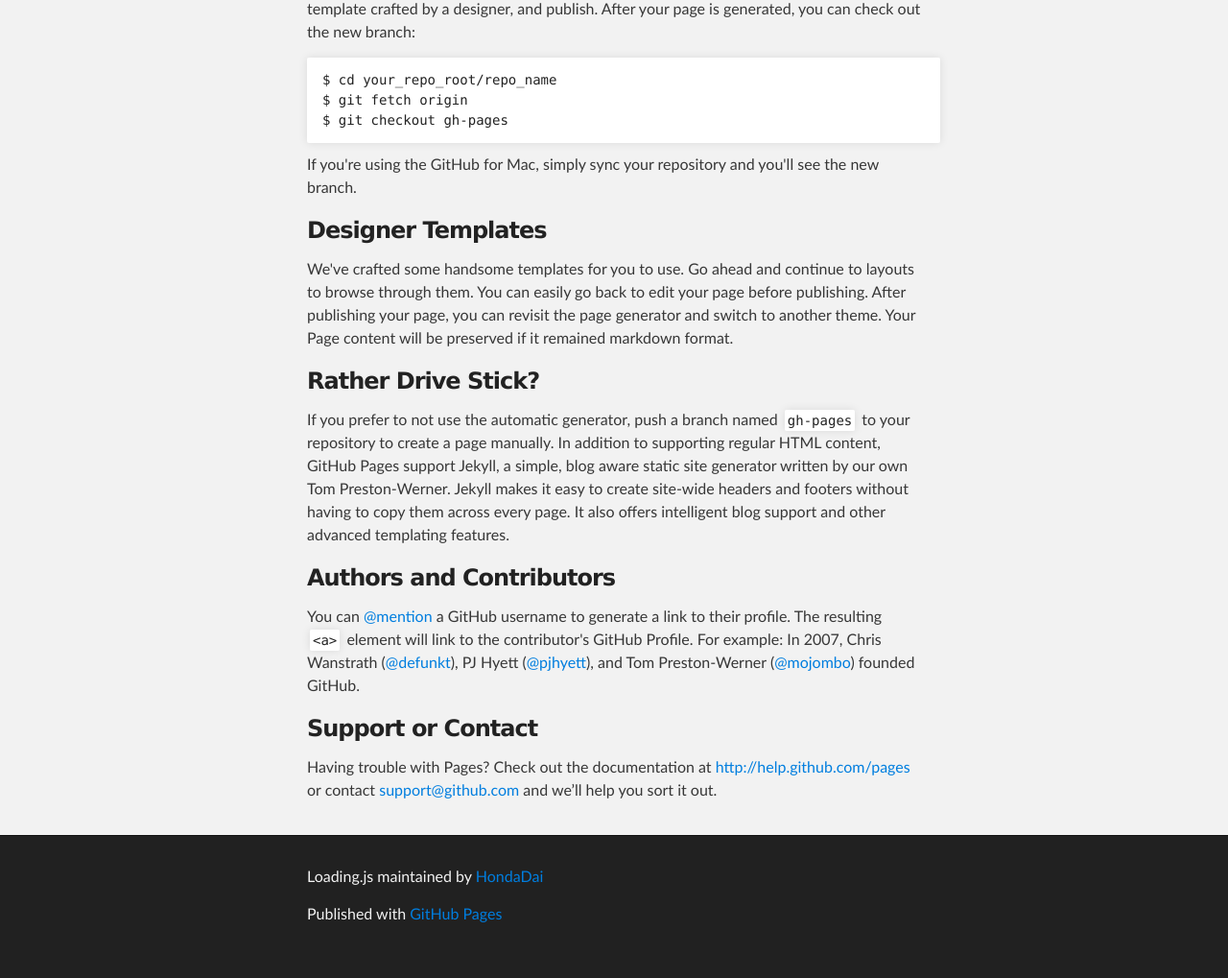
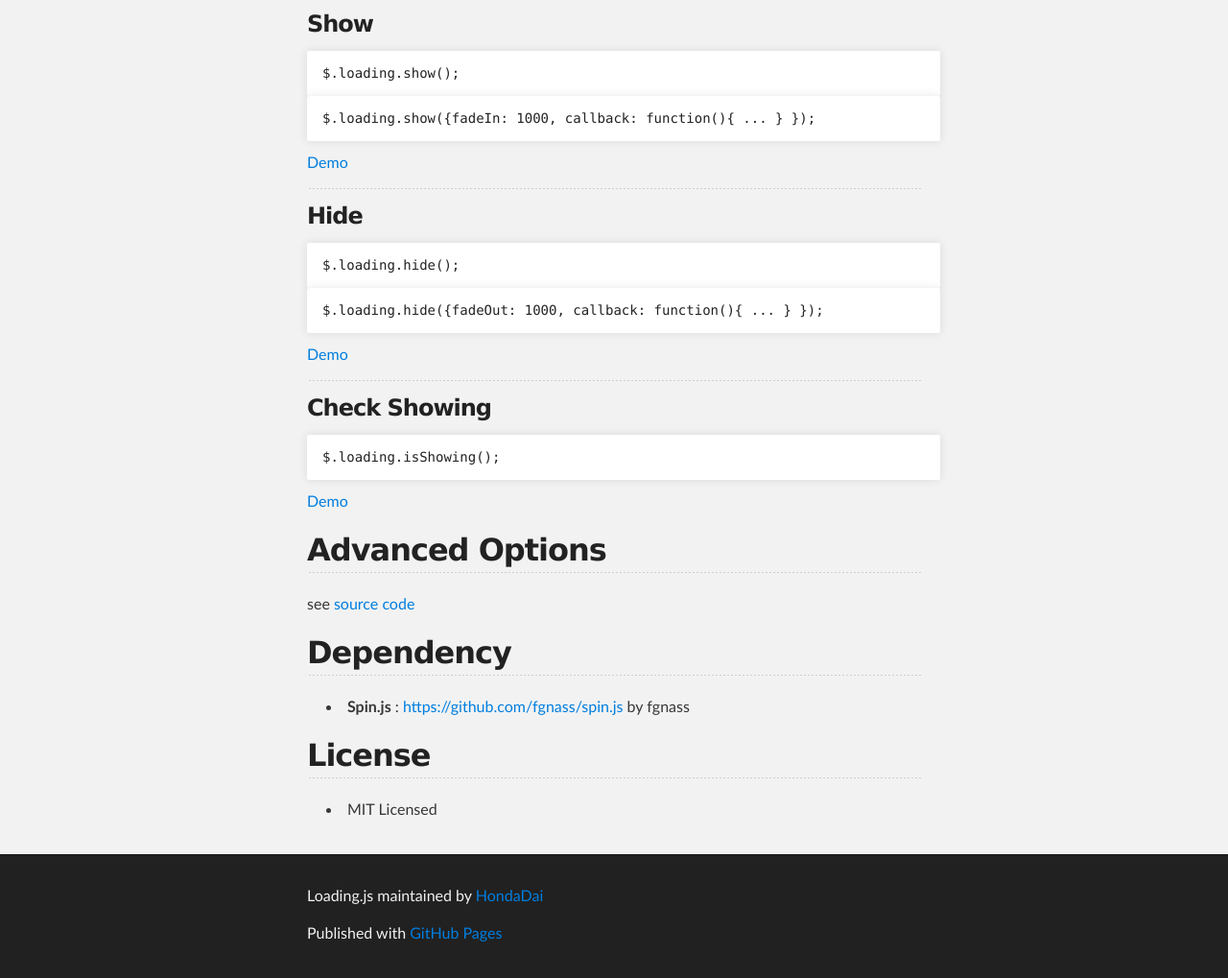
Before and after one commit to HondaDai/loading.js, a plain HTML site: page index.html in a window 1280 px wide. Shown: the part 321-1340 px from the top of the page at 96% size. Drawn offline with Linux system fonts and the light colour scheme.

```diff
--- a/index.html
+++ b/index.html
@@ -4,7 +4,7 @@
   <head>
     <meta charset='utf-8' />
     <meta http-equiv="X-UA-Compatible" content="chrome=1" />
-    <meta name="description" content="Loading.js : " />
+    <meta name="description" content="Loading.js : A Simple Loading Overlay" />
 
     <link rel="stylesheet" type="text/css" media="screen" href="stylesheets/stylesheet.css">
 
@@ -19,7 +19,7 @@
           <a id="forkme_banner" href="https://github.com/HondaDai/loading.js">View on GitHub</a>
 
           <h1 id="project_title">Loading.js</h1>
-          <h2 id="project_tagline"></h2>
+          <h2 id="project_tagline">A Simple Loading Overlay</h2>
 
             <section id="downloads">
               <a class="zip_download_link" href="https://github.com/HondaDai/loading.js/zipball/master">Download this project as a .zip file</a>
@@ -31,37 +31,56 @@
     <!-- MAIN CONTENT -->
     <div id="main_content_wrap" class="outer">
       <section id="main_content" class="inner">
-        <h3>
-<a name="welcome-to-github-pages" class="anchor" href="#welcome-to-github-pages"><span class="octicon octicon-link"></span></a>Welcome to GitHub Pages.</h3>
+        <h2>
+<a name="usage" class="anchor" href="#usage"><span class="octicon octicon-link"></span></a>Usage</h2>
 
-<p>This automatic page generator is the easiest way to create beautiful pages for all of your projects. Author your page content here using GitHub Flavored Markdown, select a template crafted by a designer, and publish. After your page is generated, you can check out the new branch:</p>
+<h3>
+<a name="show" class="anchor" href="#show"><span class="octicon octicon-link"></span></a>Show</h3>
 
-<pre><code>$ cd your_repo_root/repo_name
-$ git fetch origin
-$ git checkout gh-pages
+<pre><code>$.loading.show();
 </code></pre>
 
-<p>If you're using the GitHub for Mac, simply sync your repository and you'll see the new branch.</p>
+<pre><code>$.loading.show({fadeIn: 1000, callback: function(){ ... } });
+</code></pre>
 
-<h3>
-<a name="designer-templates" class="anchor" href="#designer-templates"><span class="octicon octicon-link"></span></a>Designer Templates</h3>
+<p><a href="#">Demo</a></p>
 
-<p>We've crafted some handsome templates for you to use. Go ahead and continue to layouts to browse through them. You can easily go back to edit your page before publishing. After publishing your page, you can revisit the page generator and switch to another theme. Your Page content will be preserved if it remained markdown format.</p>
+<hr><h3>
+<a name="hide" class="anchor" href="#hide"><span class="octicon octicon-link"></span></a>Hide</h3>
 
-<h3>
-<a name="rather-drive-stick" class="anchor" href="#rather-drive-stick"><span class="octicon octicon-link"></span></a>Rather Drive Stick?</h3>
+<pre><code>$.loading.hide();
+</code></pre>
 
-<p>If you prefer to not use the automatic generator, push a branch named <code>gh-pages</code> to your repository to create a page manually. In addition to supporting regular HTML content, GitHub Pages support Jekyll, a simple, blog aware static site generator written by our own Tom Preston-Werner. Jekyll makes it easy to create site-wide headers and footers without having to copy them across every page. It also offers intelligent blog support and other advanced templating features.</p>
+<pre><code>$.loading.hide({fadeOut: 1000, callback: function(){ ... } });
+</code></pre>
 
-<h3>
-<a name="authors-and-contributors" class="anchor" href="#authors-and-contributors"><span class="octicon octicon-link"></span></a>Authors and Contributors</h3>
+<p><a href="#">Demo</a></p>
 
-<p>You can <a href="https://github.com/blog/821" class="user-mention">@mention</a> a GitHub username to generate a link to their profile. The resulting <code>&lt;a&gt;</code> element will link to the contributor's GitHub Profile. For example: In 2007, Chris Wanstrath (<a href="https://github.com/defunkt" class="user-mention">@defunkt</a>), PJ Hyett (<a href="https://github.com/pjhyett" class="user-mention">@pjhyett</a>), and Tom Preston-Werner (<a href="https://github.com/mojombo" class="user-mention">@mojombo</a>) founded GitHub.</p>
+<hr><h3>
+<a name="check-showing" class="anchor" href="#check-showing"><span class="octicon octicon-link"></span></a>Check Showing</h3>
 
-<h3>
-<a name="support-or-contact" class="anchor" href="#support-or-contact"><span class="octicon octicon-link"></span></a>Support or Contact</h3>
+<pre><code>$.loading.isShowing();
+</code></pre>
 
-<p>Having trouble with Pages? Check out the documentation at <a href="http://help.github.com/pages">http://help.github.com/pages</a> or contact <a href="mailto:support@github.com">support@github.com</a> and we’ll help you sort it out.</p>
+<p><a href="#">Demo</a></p>
+
+<h2>
+<a name="advanced-options" class="anchor" href="#advanced-options"><span class="octicon octicon-link"></span></a>Advanced Options</h2>
+
+<p>see <a href="https://github.com/HondaDai/loading.js/blob/master/js/loading.js">source code</a></p>
+
+<h2>
+<a name="dependency" class="anchor" href="#dependency"><span class="octicon octicon-link"></span></a>Dependency</h2>
+
+<ul>
+<li>
+<strong>Spin.js</strong> : <a href="https://github.com/fgnass/spin.js">https://github.com/fgnass/spin.js</a> by fgnass</li>
+</ul><h2>
+<a name="license" class="anchor" href="#license"><span class="octicon octicon-link"></span></a>License</h2>
+
+<ul>
+<li>MIT Licensed</li>
+</ul>
       </section>
     </div>
 
```
Also changed, not shown: params.json (+1 -1 lines).
